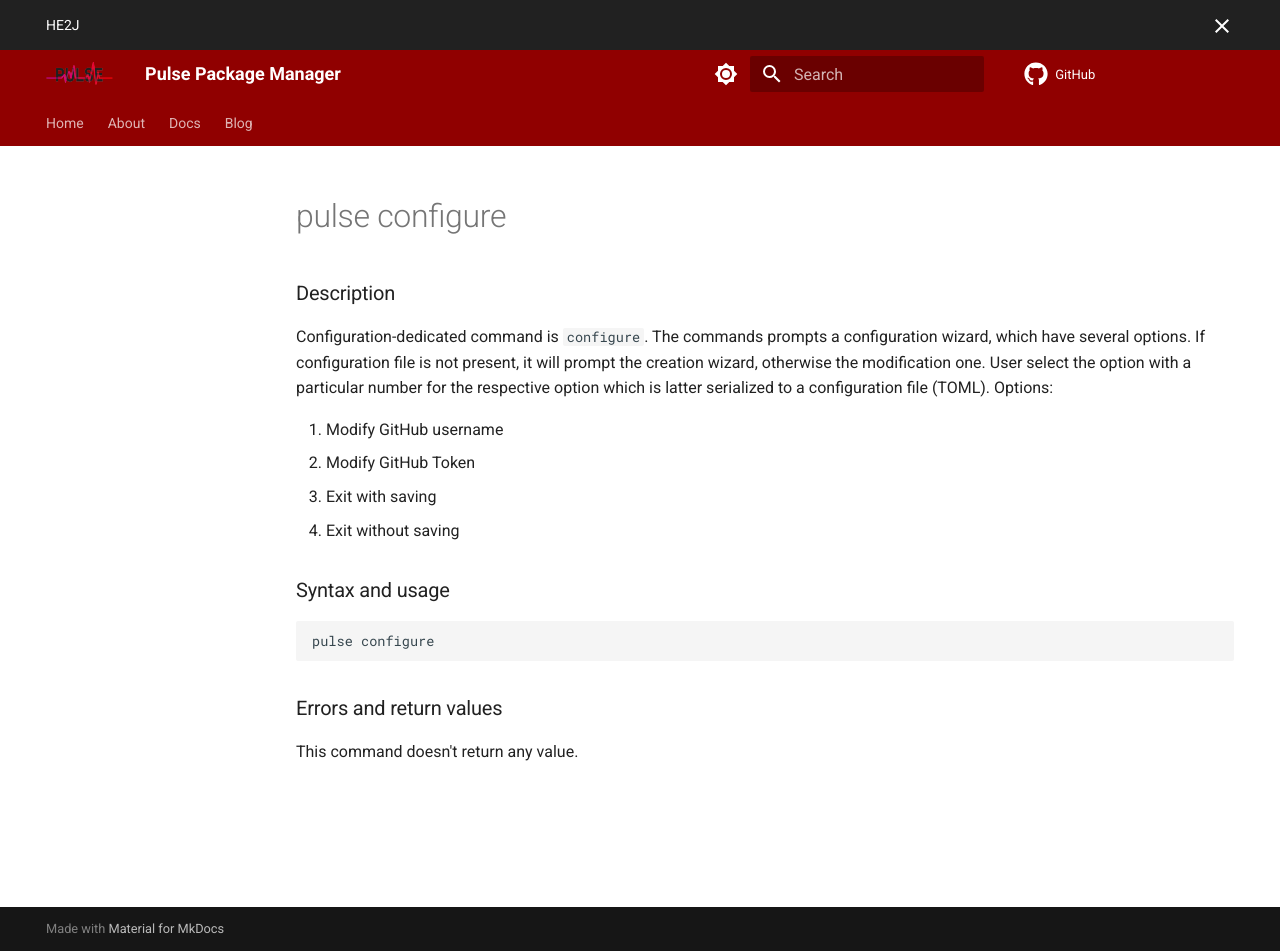
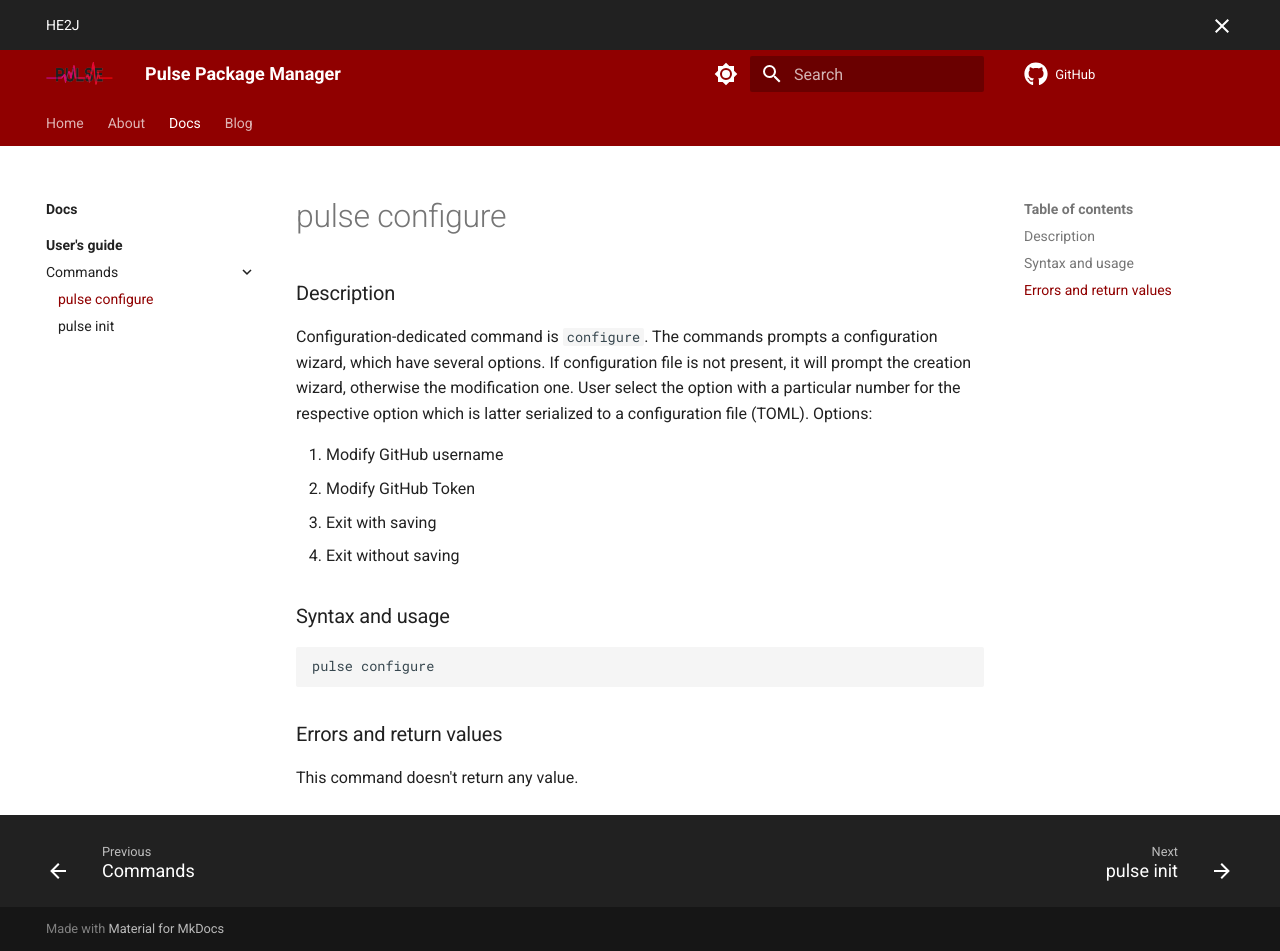
Before and after one commit to pulsepm/docs, an MkDocs documentation site: the page built from docs/docs/user's-guide/Commands/configure/index.md, in a window 1280 px wide and 951 px high. Built offline with MkDocs 1.6.1 and Material for MkDocs 9.7.7, drawn with Linux system fonts in a browser that asks for light colours; comment, search, counter and statistics services are not loaded.

```diff
--- a/mkdocs.yml
+++ b/mkdocs.yml
@@ -3,7 +3,16 @@ site_name: Pulse Package Manager
 nav:
   - Home: index.md
   - About: about.md
-  - Docs: docs.md
+  - Docs:
+    - docs/index.md
+    - User's guide:
+      - docs/user's-guide/index.md
+      - Commands:
+        - docs/user's-guide/Commands/index.md
+        - pulse configure:
+          - docs/user's-guide/Commands/configure/index.md
+        - pulse init:
+          - docs/user's-guide/Commands/init/index.md
   - Blog:
     - blog/index.md
 
@@ -17,10 +26,12 @@ theme:
     - header.autohide
     - announce.dismiss
     - search.suggest
+    - navigation.footer
+    - navigation.indexes
+    - navigation.sections
     - navigation.tabs
-    - navigation.expand
-    - navigation.path
-    - toc.integrate
+    - navigation.top
+    - navigation.tracking
     - toc.follow
     - navigation.top
   logo: assets/plogo.png
```
